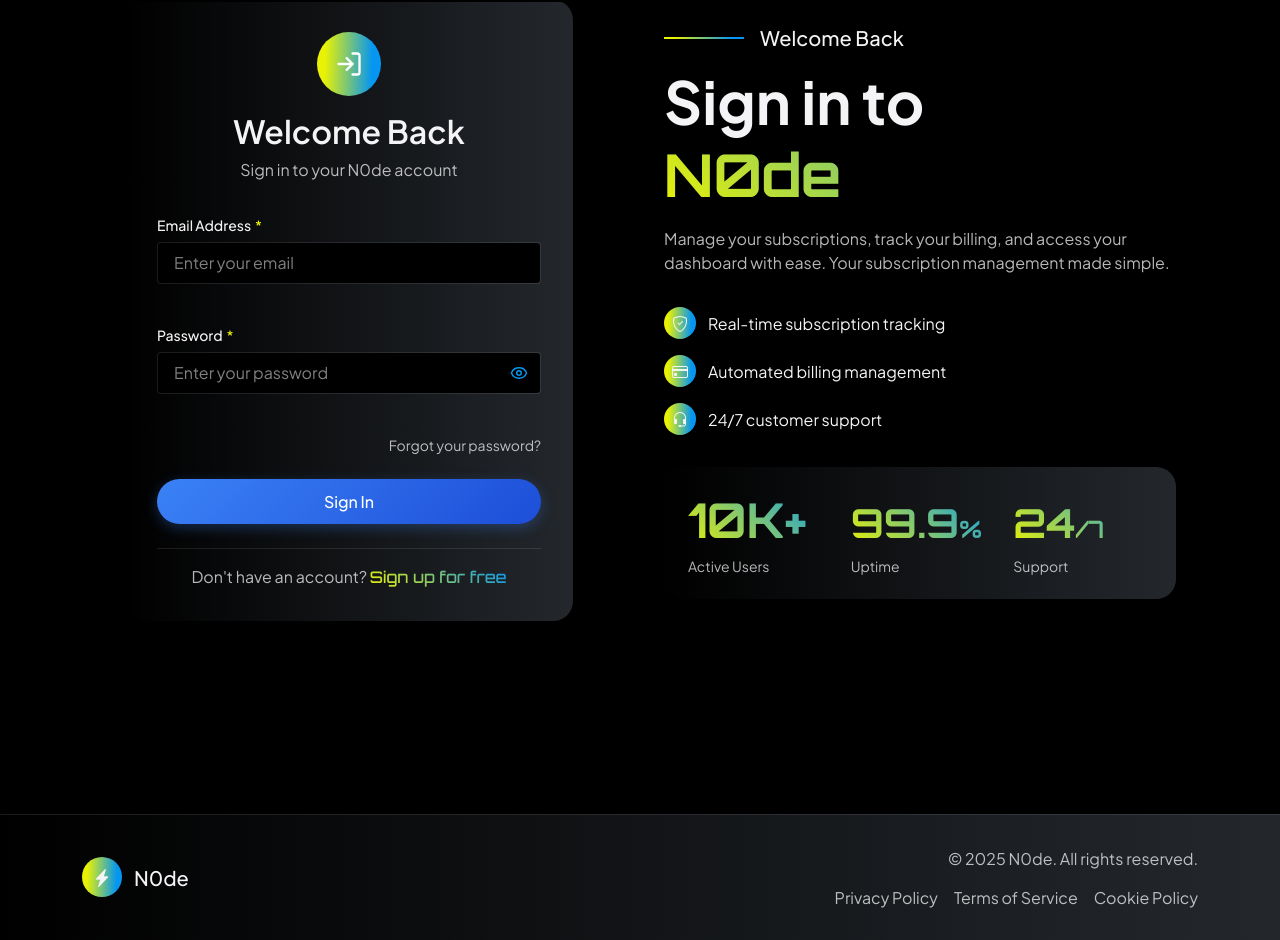
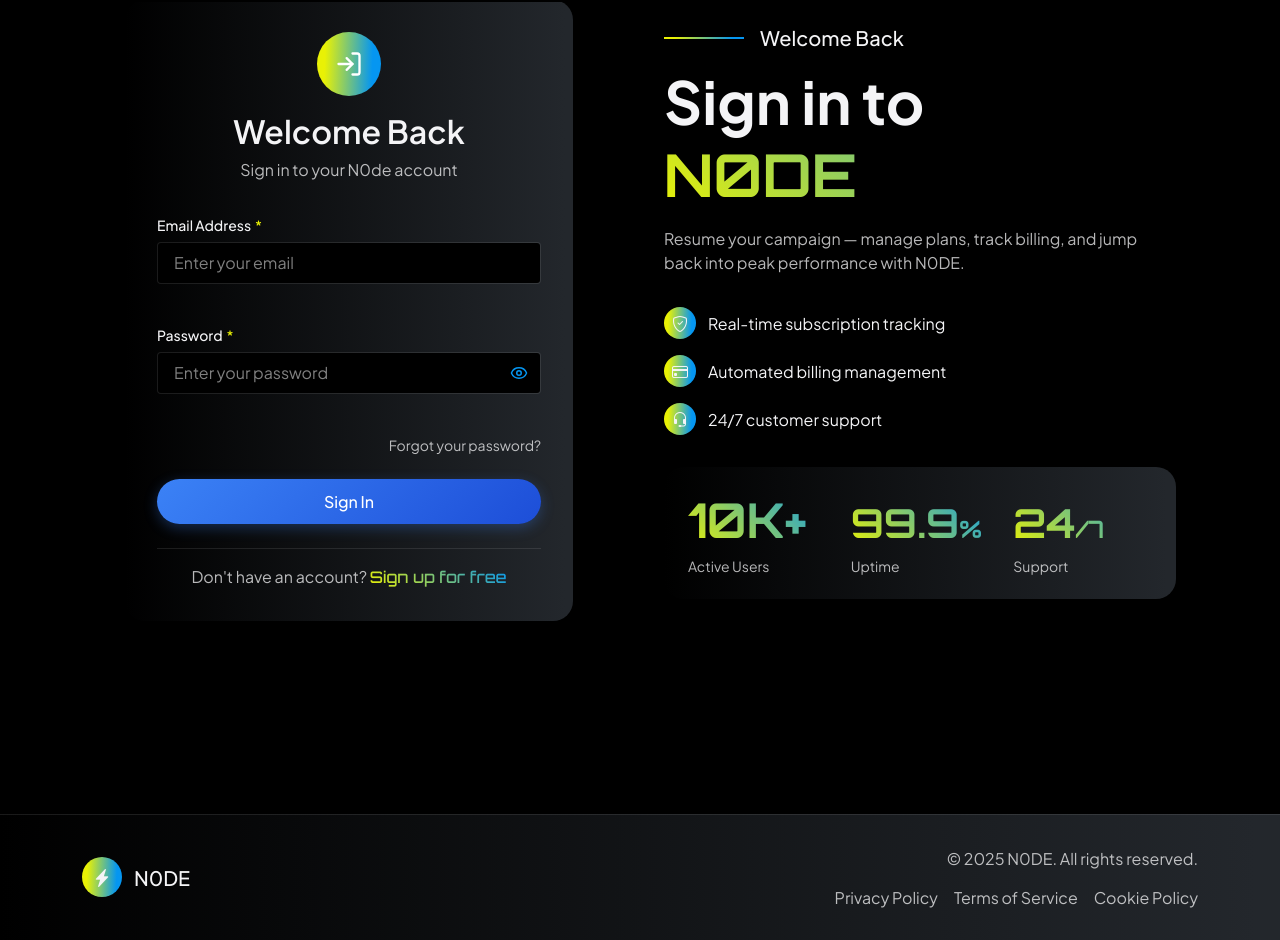
Before and after one commit to Enigma-Incorporated-Ltd/N0DE-Website, a React (Vite) app: page /login in a window 1280 px wide. Shown: the part 78-1018 px from the top of the page. Built offline with nearby package versions, Linux system fonts and the light colour scheme.

Commit message:
Login page branding and copy updates
cgen-7ac05330812e49e59ddb5addfef64c6d

```diff
--- a/src/components/login/index.tsx
+++ b/src/components/login/index.tsx
@@ -14,8 +14,8 @@ const LoginPage = () => {
   return (
     <>
       <Helmet>
-        <title>Sign In - N0de</title>
-        <meta name="description" content="Sign in to your N0de account to manage your subscriptions, billing, and account settings." />
+        <title>Sign In - N0DE</title>
+        <meta name="description" content="Loadout synced. Resume your campaign — manage your N0DE subscription, billing, and account settings." />
         <meta name="keywords" content="login, sign in, subscription management, billing, account access" />
       </Helmet>
 
@@ -41,11 +41,9 @@ const LoginPage = () => {
                     </div>
                     <h1 className="text-light mb-4" data-cue="fadeIn">
                       Sign in to
-                      <span className="text-gradient-primary d-block">N0de</span>
+                      <span className="text-gradient-primary d-block">N0DE</span>
                     </h1>
-                    <p className="text-light text-opacity-75 mb-8" data-cue="fadeIn">
-                      Manage your subscriptions, track your billing, and access your dashboard with ease. Your subscription management made simple.
-                    </p>
+                    <p className="text-light text-opacity-75 mb-8" data-cue="fadeIn">Resume your campaign — manage plans, track billing, and jump back into peak performance with N0DE.</p>
 
                     {/* Feature Highlights */}
                     <div className="mb-8" data-cue="fadeIn">
@@ -117,12 +115,12 @@ const LoginPage = () => {
                   <div className="bg-primary-gradient rounded-circle d-flex align-items-center justify-content-center me-3" style={{ width: '2.5rem', height: '2.5rem' }}>
                     <i className="bi bi-lightning-charge-fill text-light fs-18"></i>
                   </div>
-                  <span className="text-light fw-medium fs-20">N0de</span>
+                  <span className="text-light fw-medium fs-20">N0DE</span>
                 </div>
               </div>
 
               <div className="col-12 col-md-6 text-center text-md-end">
-                <p className="text-light text-opacity-75 mb-4">&copy; {new Date().getFullYear()} N0de. All rights reserved.</p>
+                <p className="text-light text-opacity-75 mb-4">&copy; {new Date().getFullYear()} N0DE. All rights reserved.</p>
                 <div className="d-flex justify-content-center justify-content-md-end gap-4">
                   <a href="#" className="text-light text-opacity-75 text-decoration-none hover:text-primary transition-colors">Privacy Policy</a>
                   <a href="#" className="text-light text-opacity-75 text-decoration-none hover:text-primary transition-colors">Terms of Service</a>
```
